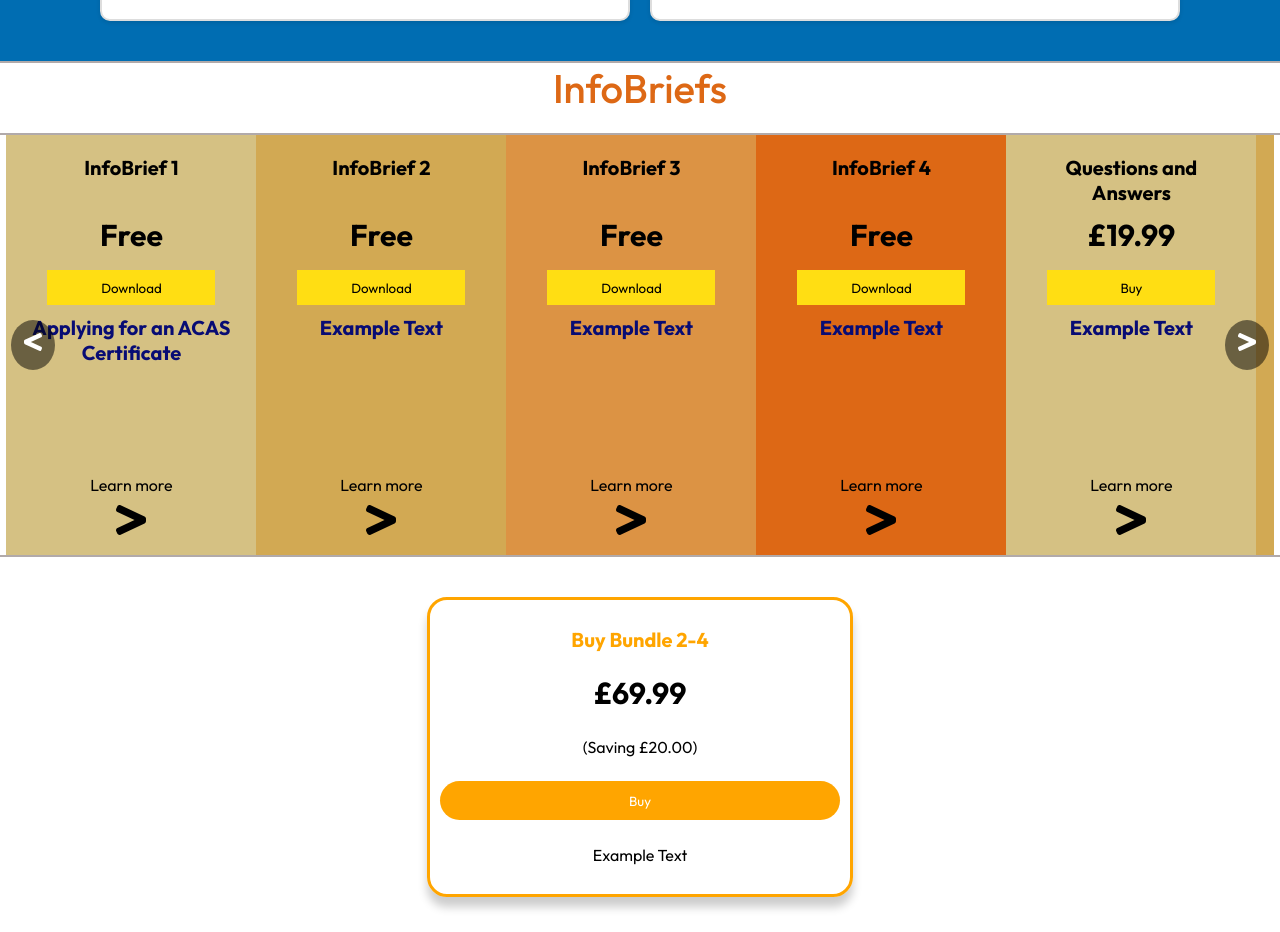
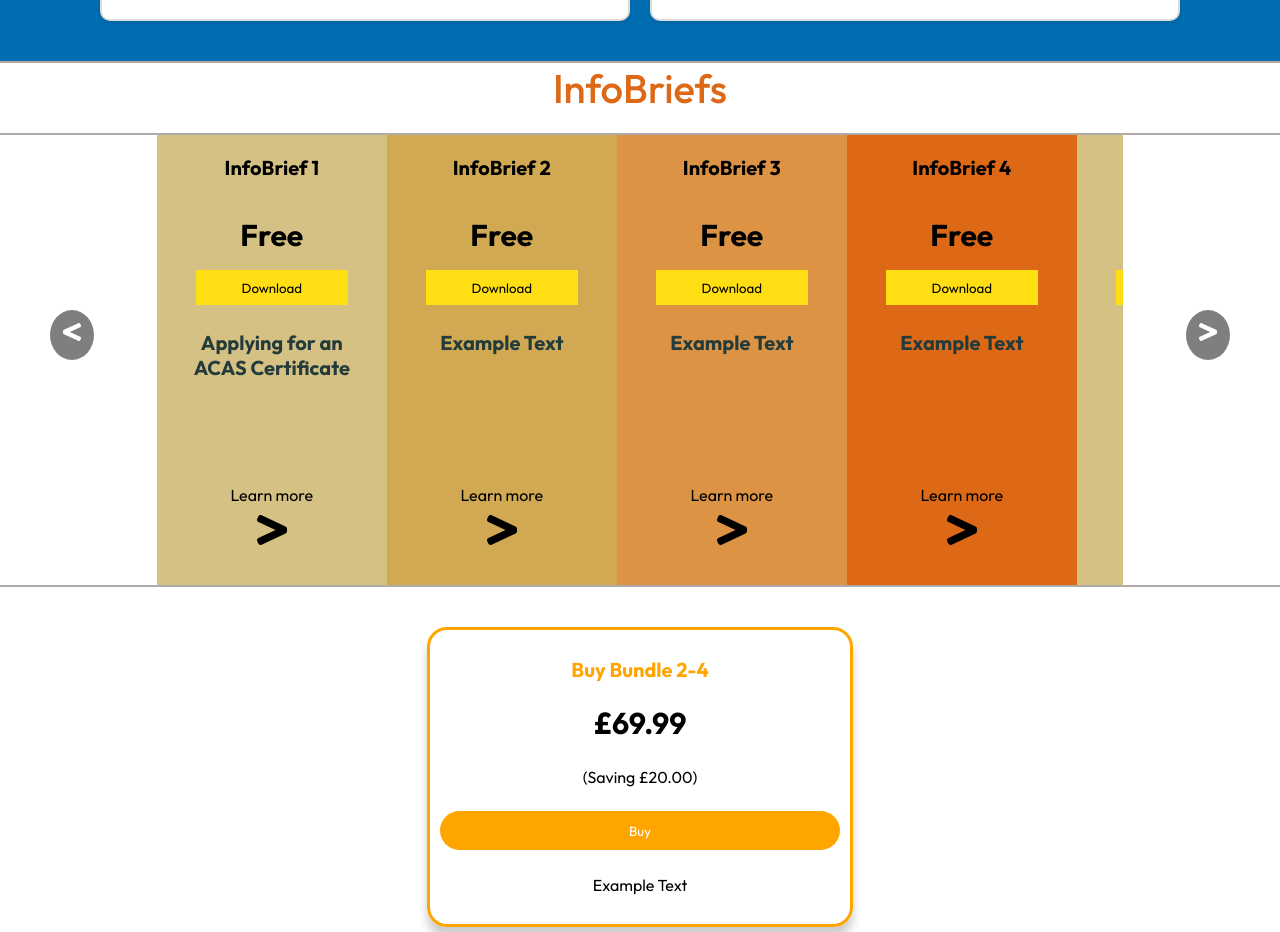
Before and after one commit to SabbirHossainRuet/myet-project, a React (Vite) app in the folder frontend/: page / in a window 1280 px wide. Shown: the part 2600-3532 px from the top of the page. Built offline with nearby package versions, Linux system fonts and the light colour scheme.

Commit message:
Update 5 30.08.24 home

```diff
--- a/frontend/src/assets/assets.js
+++ b/frontend/src/assets/assets.js
@@ -35,20 +35,27 @@ export const et_list = [
     },
     {
         _id: "5",
+        name: "InfoBrief 5",
+        price: 0,
+        description: "Example Text",
+        pdfUrl: "/ACAS.pdf"
+    },
+    {
+        _id: "6",
         name: "Questions and Answers",
         price: 19.99,
         description: "Example Text",
         pdfUrl: "/ACAS.pdf"
     },
     {
-        _id: "6",
+        _id: "7",
         name: "Questions and Answers",
         price: 29.99,
         description: "Example Text",
         pdfUrl: "/ACAS.pdf"
     },
     {
-        _id: "7",
+        _id: "8",
         name: "Questions and Answers",
         price: 39.99,
         description: "Example Text",
--- a/frontend/src/components/ETGuides/ETGuides.css
+++ b/frontend/src/components/ETGuides/ETGuides.css
@@ -18,8 +18,7 @@
 }
 
 .et-list-container {
-    position: relative;
-    width: 99%;
+    width: 75.5%;
     margin: 0 auto;
 }
 
@@ -31,7 +30,7 @@
 
 .scroll-button {
     position: absolute;
-    top: 50%;
+    top: 30%;
     background-color: rgba(0, 0, 0, 0.5);
     color: white;
     border: none;
@@ -44,12 +43,23 @@
 }
 
 .scroll-button.left {
-    left: 5px;
+    left: 50px;
+
 }
 
 .scroll-button.right {
-    right: 5px;
+    right: 50px;
 }
+
+.et-list::-webkit-scrollbar {
+    display: none;
+}
+
+.et-list {
+    -ms-overflow-style: none;
+    scrollbar-width: none;
+}
+
 
 
 .et-list-item {
@@ -57,8 +67,8 @@
     flex-direction: column;
     padding: 20px 20px;
     gap: 10px;
-    min-width: 250px;
-    height: 420px;
+    min-width: 230px;
+    height: 450px;
 }
 
 .et-list-item h3,
@@ -80,11 +90,12 @@
 }
 
 .et-list-item .description {
+    margin: 15px 0px;
     font-size: 20px;
     min-width: 100px;
-    min-height: 150px;
+    min-height: 130px;
     text-align: center;
-    color: rgb(8, 12, 116);
+    color: rgb(36, 59, 59);
 
 }
 
--- a/frontend/src/components/ETGuides/ETGuides.jsx
+++ b/frontend/src/components/ETGuides/ETGuides.jsx
@@ -31,9 +31,17 @@ const ETGuides = () => {
     const scrollRef = useRef(null);
 
     const scroll = (direction) => {
-        if (scrollRef.current) {
-            scrollRef.current.scrollBy({
-                left: direction === 'left' ? -300 : 300,
+        const container = scrollRef.current;
+        const scrollAmount = 300;
+
+        if (direction === 'left') {
+            container.scrollBy({
+                left: -scrollAmount,
+                behavior: 'smooth',
+            });
+        } else if (direction === 'right') {
+            container.scrollBy({
+                left: scrollAmount,
                 behavior: 'smooth',
             });
         }
```
